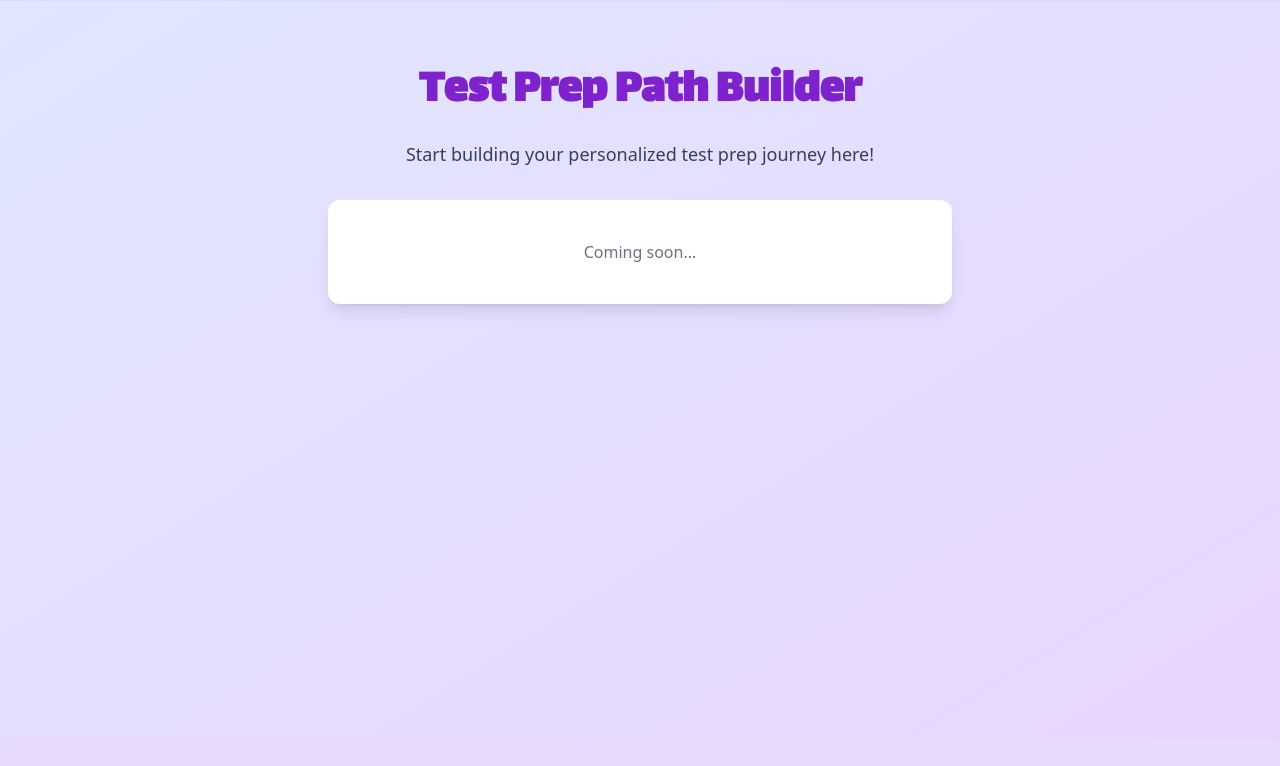
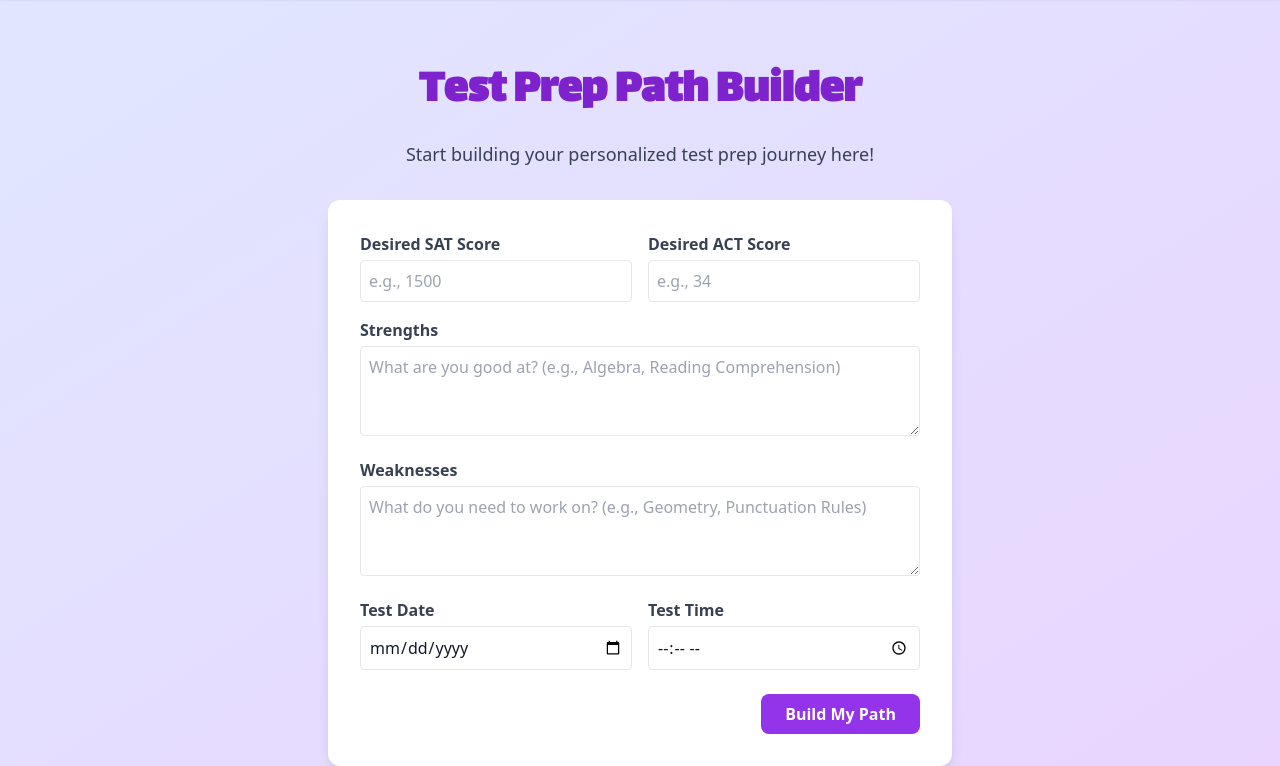
Before and after one commit to shreyasboddani/MENTICS, a Flask app: page /dashboard/test-path-builder in a window 1280 px wide. Shown: the part 60-826 px from the top of the page. Before the commit the page ends 373 px from the top, so only its background shows below. Run offline with Flask 3, Linux system fonts and the light colour scheme; the visitor is signed in with stand-in values (Sample User, id 1); some libraries are stand-ins or nearby versions.

Commit message:
fixed type on index.html and added input fields for test path builder

```diff
--- a/templates/index.html
+++ b/templates/index.html
@@ -41,7 +41,7 @@
 
       <!-- Tagline -->
       <h2 class="text-4xl md:text-5xl font-bold" data-aos="fade-up" data-aos-delay="100">
-        The Path to Highschool Sucess
+        The Path to Highschool Success
       </h2>
 
       <!-- Mission Statement -->
--- a/templates/test_path_builder.html
+++ b/templates/test_path_builder.html
@@ -31,9 +31,47 @@
         <p class="text-lg text-gray-700 mb-8" data-aos="fade-up" data-aos-delay="200">
             Start building your personalized test prep journey here!
         </p>
-        <!-- Placeholder for future content -->
-        <div class="bg-white rounded-xl shadow-lg p-10" data-aos="zoom-in" data-aos-delay="400">
-            <p class="text-gray-500">Coming soon...</p>
+        <div class="bg-white rounded-xl shadow-lg p-8 text-left" data-aos="zoom-in" data-aos-delay="400">
+            <form method="POST">
+                <div class="grid grid-cols-1 md:grid-cols-2 gap-4 mb-4">
+                    <div>
+                        <label class="block text-gray-700 mb-1 font-bold" for="desired_sat">Desired SAT Score</label>
+                        <input type="number" min="400" max="1600" step="10" id="desired_sat" name="desired_sat"
+                            class="w-full border rounded p-2" placeholder="e.g., 1500">
+                    </div>
+                    <div>
+                        <label class="block text-gray-700 mb-1 font-bold" for="desired_act">Desired ACT Score</label>
+                        <input type="number" min="1" max="36" id="desired_act" name="desired_act"
+                            class="w-full border rounded p-2" placeholder="e.g., 34">
+                    </div>
+                </div>
+                <div class="mb-4">
+                    <label class="block text-gray-700 mb-1 font-bold" for="strengths">Strengths</label>
+                    <textarea id="strengths" name="strengths" rows="3" class="w-full border rounded p-2"
+                        placeholder="What are you good at? (e.g., Algebra, Reading Comprehension)"></textarea>
+                </div>
+                <div class="mb-4">
+                    <label class="block text-gray-700 mb-1 font-bold" for="weaknesses">Weaknesses</label>
+                    <textarea id="weaknesses" name="weaknesses" rows="3" class="w-full border rounded p-2"
+                        placeholder="What do you need to work on? (e.g., Geometry, Punctuation Rules)"></textarea>
+                </div>
+                <div class="grid grid-cols-1 md:grid-cols-2 gap-4 mb-6">
+                    <div>
+                        <label class="block text-gray-700 mb-1 font-bold" for="test_date">Test Date</label>
+                        <input type="date" id="test_date" name="test_date" class="w-full border rounded p-2">
+                    </div>
+                    <div>
+                        <label class="block text-gray-700 mb-1 font-bold" for="test_time">Test Time</label>
+                        <input type="time" id="test_time" name="test_time" class="w-full border rounded p-2">
+                    </div>
+                </div>
+                <div class="flex justify-end">
+                    <button type="submit"
+                        class="bg-purple-600 text-white px-6 py-2 rounded-lg hover:bg-purple-700 font-semibold transition">
+                        Build My Path
+                    </button>
+                </div>
+            </form>
         </div>
     </main>
     <script src="https://unpkg.com/aos@2.3.1/dist/aos.js"></script>
```
